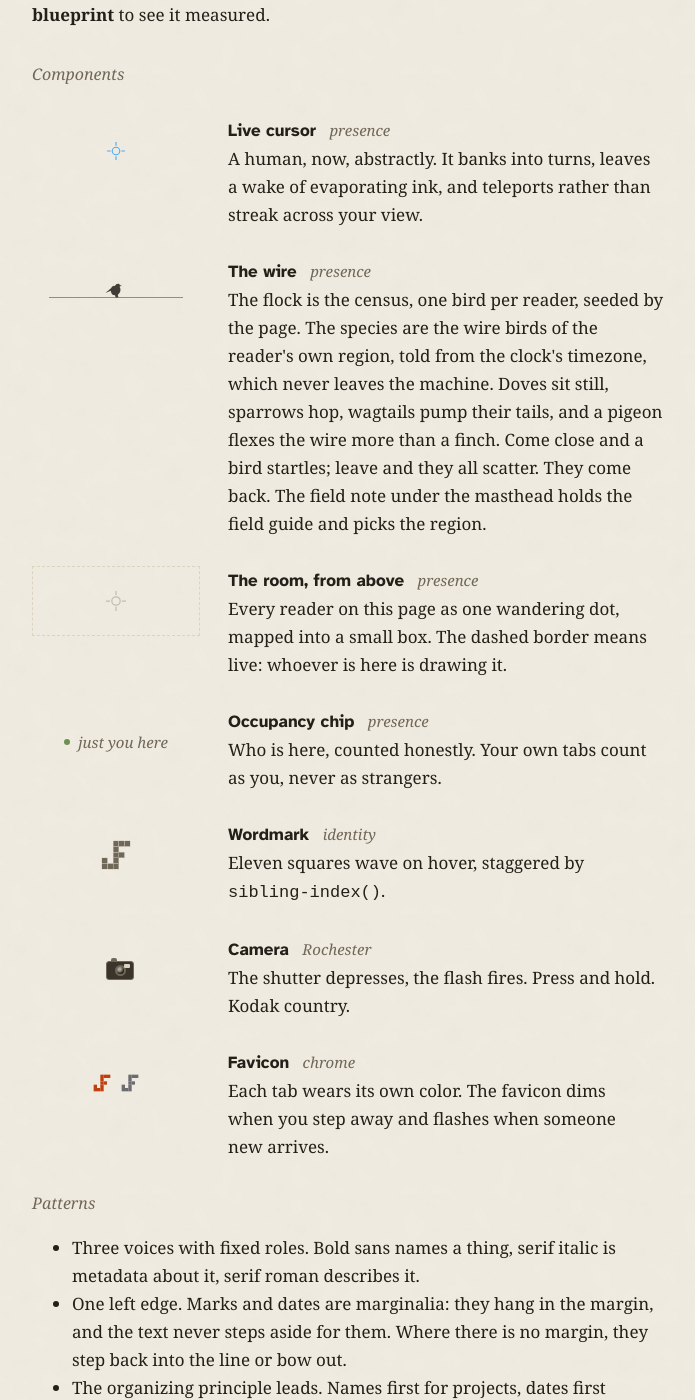
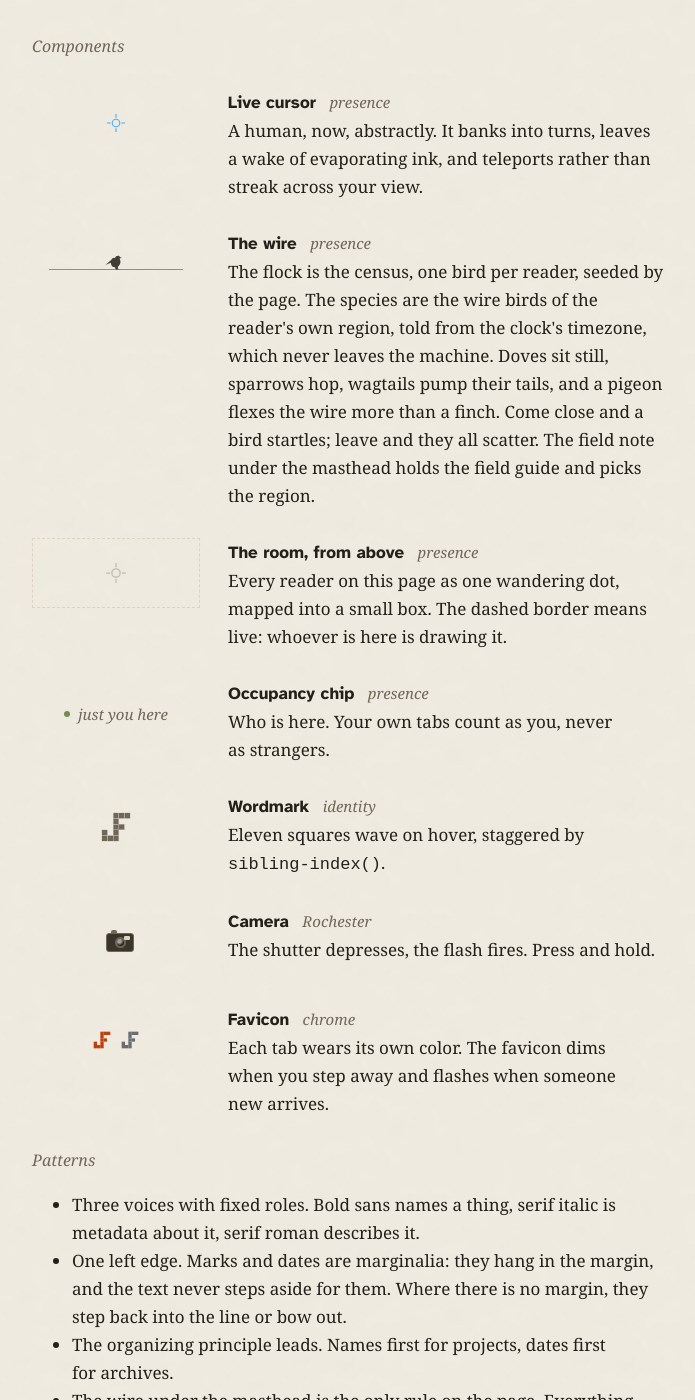
Before and after one commit to josephfusco/josephfusco.github.io, a Jekyll site: the page built from design.html, in a window 1280 px wide and 1400 px high, scrolled down 1046 px. Shown: the whole window, without its empty margins (292-987 px from the left). Built offline with Jekyll 4.4.1, drawn with Linux system fonts in a browser that asks for light colours; some of the changed text lies outside the part shown.

Commit message:
Copy says what is true and stops; the winks and backstories go

```diff
--- a/_includes/footer.html
+++ b/_includes/footer.html
@@ -15,7 +15,7 @@
 		</p>
 		<div id="colophon" popover>
 			<h2>Colophon</h2>
-			<p>Static site, built with Jekyll. The animations are recycled from <a href="https://codepen.io/fusco">my CodePens</a>.</p>
+			<p>Static site, built with Jekyll.</p>
 			<p>Other readers appear as anonymous birds, live. Cursor positions pass through in the moment and nothing is stored, no paths, no IPs, no identifiers. Global Privacy Control is honored automatically.</p>
 			<p>Source on <a href="https://github.com/josephfusco/josephfusco.github.io">GitHub</a>. There is <a href="/wire">a page that is only the wire</a>, if you would rather watch. The old customs are kept: <a href="/humans.txt">humans.txt</a>.</p>
 		</div>
--- a/design.html
+++ b/design.html
@@ -59,7 +59,7 @@
 				</div>
 				<div>
 					<h3>The wire <span class="tag">presence</span></h3>
-					<p>The flock is the census, one bird per reader, seeded by the page. The species are the wire birds of the reader's own region, told from the clock's timezone, which never leaves the machine. Doves sit still, sparrows hop, wagtails pump their tails, and a pigeon flexes the wire more than a finch. Come close and a bird startles; leave and they all scatter. They come back. The field note under the masthead holds the field guide and picks the region.</p>
+					<p>The flock is the census, one bird per reader, seeded by the page. The species are the wire birds of the reader's own region, told from the clock's timezone, which never leaves the machine. Doves sit still, sparrows hop, wagtails pump their tails, and a pigeon flexes the wire more than a finch. Come close and a bird startles; leave and they all scatter. The field note under the masthead holds the field guide and picks the region.</p>
 				</div>
 			</li>
 			<li>
@@ -77,7 +77,7 @@
 				</div>
 				<div>
 					<h3>Occupancy chip <span class="tag">presence</span></h3>
-					<p>Who is here, counted honestly. Your own tabs count as you, never as strangers.</p>
+					<p>Who is here. Your own tabs count as you, never as strangers.</p>
 				</div>
 			</li>
 			<li>
@@ -99,7 +99,7 @@
 				</div>
 				<div>
 					<h3>Camera <span class="tag">Rochester</span></h3>
-					<p>The shutter depresses, the flash fires. Press and hold. Kodak country.</p>
+					<p>The shutter depresses, the flash fires. Press and hold.</p>
 				</div>
 			</li>
 			<li>
--- a/humans.txt
+++ b/humans.txt
@@ -7,14 +7,12 @@
 
 /* THANKS */
 	Everyone who ever published their source.
-	The pigeons of Rochester, for sitting still long enough.
 
 /* SITE */
 	Standards: HTML, CSS, a little JS. One 28px baseline under everything.
 	Components: Jekyll, GitHub Pages, a Cloudflare Worker for the birds
 	Typefaces: Georgia for the words, Atkinson Hyperlegible for the structure
 	Doctype: HTML5
-	IDE: whatever had the file open
 
 	The birds on the wire are real readers, one each, and nothing about
 	them is stored. There is a page that is only the wire, at /wire.
```
Also changed, not shown: other parts of design.html (+1 -2 lines), about.md (+1 -1 lines).
